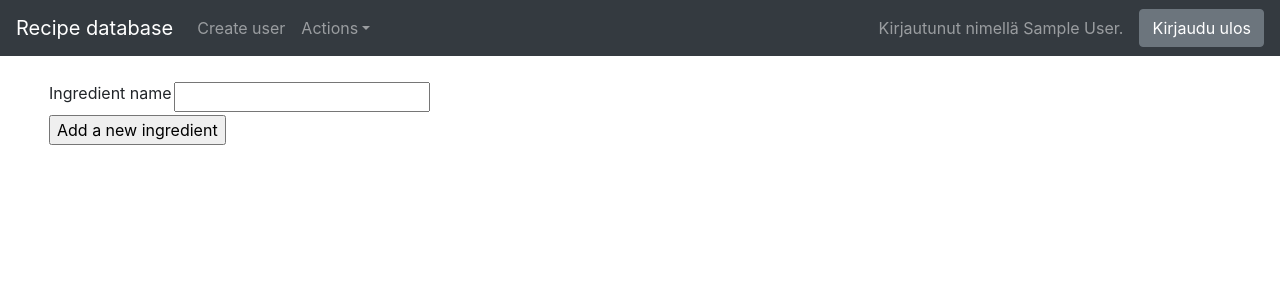
After one commit to silmish/Project-recipe, a Flask app: page /ingredients/new/ in a window 1280 px wide. The commit adds this page. Shown: the top 300 px of the page. Run offline with Flask 2, Linux system fonts and the light colour scheme; a user stored in the database is signed in; tables that the repository leaves empty hold one stand-in row (values such as "Sample post"); some libraries are stand-ins or nearby versions.

Commit message:
New layout and tables

```diff
--- a/application/__init__.py
+++ b/application/__init__.py
@@ -22,6 +22,9 @@ from application.recipes import views
 
 from application.auth import models
 from application.auth import views
+
+from application.ingredients import models
+from application.ingredients import views
 
 # kirjautuminen
 from application.auth.models import User
--- a/application/auth/views.py
+++ b/application/auth/views.py
@@ -1,5 +1,5 @@
 from flask import render_template, request, redirect, url_for
-from flask_login import login_user, logout_user, login_required
+from flask_login import login_user, logout_user
 
 from application import app, db
 from application.auth.models import User
--- /dev/null
+++ b/application/ingredients/forms.py
@@ -0,0 +1,9 @@
+from flask_wtf import FlaskForm
+from wtforms import StringField, validators
+
+
+class IngredientForm(FlaskForm):
+    name = StringField("Ingredient name")
+
+    class Meta:
+        csrf = False
--- /dev/null
+++ b/application/ingredients/views.py
@@ -0,0 +1,34 @@
+from flask import render_template, request, redirect, url_for
+from flask_login import login_required
+
+from application import app, db
+from application.ingredients.models import Ingredient
+from application.ingredients.forms import IngredientForm
+
+
+@app.route("/ingredients", methods=["GET"])
+@login_required
+def ingredients_index():
+    return render_template("ingredients/list.html", ingredients=Ingredient.query.all())
+
+
+@app.route("/ingredients/new/")
+@login_required
+def ingredients_form():
+    return render_template("ingredients/new.html", form=IngredientForm())
+
+
+@app.route("/ingredients/new/", methods=["POST"])
+@login_required
+def ingredients_create():
+    form = IngredientForm(request.form)
+
+    if not form.validate():
+        return render_template("ingredients/new.html", form=form)
+
+    t = Ingredient(form.name.data)
+
+    db.session().add(t)
+    db.session().commit()
+
+    return redirect(url_for("ingredients_index"))
--- a/application/recipes/forms.py
+++ b/application/recipes/forms.py
@@ -8,6 +8,3 @@ class RecipeForm(FlaskForm):
 
     class Meta:
         csrf = False
-
-
-        #[validators.Length(min=2)]
--- /dev/null
+++ b/application/templates/ingredients/new.html
@@ -0,0 +1,27 @@
+ {% extends "layout.html" %}
+
+  {% block body %}
+  <form method="POST" action="{{ url_for('ingredients_create') }}">
+    <table>
+      <tr>
+	<td>
+	  {{ form.name.label }}
+	</td>
+	<td>
+	  {{ form.name }}
+	</td>
+	<td>
+	  <ul>
+	    {% for error in form.name.errors %}
+	    <li>{{ error }}</li>
+	    {% endfor %}
+	  </ul>
+	</td>
+      </tr>
+      <tr>
+	<td colspan="3">
+	  <input type="submit" value="Add a new ingredient"/>
+	</td>
+      </tr>
+  </form>
+  {% endblock %}
--- a/application/templates/layout.html
+++ b/application/templates/layout.html
@@ -3,29 +3,59 @@
     <head>
       <meta charset="utf-8">
       <title>Recipe database</title>
+      <link rel="stylesheet" href="https://stackpath.bootstrapcdn.com/bootstrap/4.4.1/css/bootstrap.min.css" integrity="sha384-Vkoo8x4CGsO3+Hhxv8T/Q5PaXtkKtu6ug5TOeNV6gBiFeWPGFN9MuhOf23Q9Ifjh" crossorigin="anonymous">
+      <style>body {   padding-top: 2rem; }</style>
     </head>
 
     <body>
-    {% if current_user.is_authenticated %}
-      <p>
-	Kirjautunut nimellä {{ current_user.name }}. <a href="{{ url_for('auth_logout') }}">Kirjaudu ulos</a>
-      </p>
-      {% else %}
-      <a href="{{ url_for('auth_login') }}">Kirjaudu</a>
+    <nav class="navbar navbar-expand-md navbar-dark bg-dark fixed-top">
+  <a class="navbar-brand" href="#">Recipe database</a>
+  <button class="navbar-toggler" type="button" data-toggle="collapse" data-target="#navbarsExampleDefault" aria-controls="navbarsExampleDefault" aria-expanded="false" aria-label="Toggle navigation">
+    <span class="navbar-toggler-icon"></span>
+  </button>
+
+  <div class="collapse navbar-collapse" id="navbarsExampleDefault">
+    <ul class="navbar-nav mr-auto">
+      <li class="nav-item">
+        <a class="nav-link" href="{{ url_for('auth_create') }}">Create user <span class="sr-only">(current)</span></a>
+      </li>
+      {% if current_user.is_authenticated %}
+        <li class="nav-item dropdown">
+        <a class="nav-link dropdown-toggle" href="#" id="dropdown01" data-toggle="dropdown" aria-haspopup="true" aria-expanded="false">Actions</a>
+        <div class="dropdown-menu" aria-labelledby="dropdown01">
+	        <a class="dropdown-item" href="{{ url_for('recipes_index') }}">List recipes</a>
+	        <a class="dropdown-item" href="{{ url_for('recipes_create') }}">Add a recipe</a>
+            <a class="dropdown-item" href="{{ url_for('recipes_update') }}">Update recipe name</a>
+            <a class="dropdown-item" href="{{ url_for('recipes_delete') }}">Delete recipe</a>
+            <a class="dropdown-item" href="{{ url_for('ingredients_index') }}">List ingredients</a>
+            <a class="dropdown-item" href="{{ url_for('ingredients_create') }}">Add new ingredient</a>
+        </div>
+      </li>
       {% endif %}
-      <ul>
-    <li><a href="{{ url_for('auth_create') }}">Create user</a></li>
-	<li><a href="{{ url_for('recipes_index') }}">List recipes</a></li>
-	<li><a href="{{ url_for('recipes_create') }}">Add a recipe</a></li>
-    <li><a href="{{ url_for('recipes_update') }}">Update recipe name</a></li>
-    <li><a href="{{ url_for('recipes_delete') }}">Delete recipe</a></li>
-
-      </ul>
-
+    </ul>
+    <form class="form-inline my-2 my-lg-0">
+        {% if current_user.is_authenticated %}
+        <span class="navbar-text mr-3"> Kirjautunut nimellä {{ current_user.name }}.</span> <a class="btn btn-secondary my-2 my-sm-0" href="{{ url_for('auth_logout') }}">Kirjaudu ulos</a>
+        {% else %}
+        <a class="btn btn-secondary my-2 my-sm-0" href="{{ url_for('auth_login') }}">Kirjaudu</a>
+        {% endif %}
+    </form>
+  </div>
+</nav>
+    <main role="main" class="p-5">
+    <div class="row"> <div class="col-md-12">
       {% block body %}
       <p>
 	Content.
       </p>
       {% endblock %}
+    </div>
+    </div>
+    </main>
+    <!-- Optional JavaScript -->
+    <!-- jQuery first, then Popper.js, then Bootstrap JS -->
+    <script src="https://code.jquery.com/jquery-3.4.1.slim.min.js" integrity="sha384-J6qa4849blE2+poT4WnyKhv5vZF5SrPo0iEjwBvKU7imGFAV0wwj1yYfoRSJoZ+n" crossorigin="anonymous"></script>
+    <script src="https://cdn.jsdelivr.net/npm/popper.js@1.16.0/dist/umd/popper.min.js" integrity="sha384-Q6E9RHvbIyZFJoft+2mJbHaEWldlvI9IOYy5n3zV9zzTtmI3UksdQRVvoxMfooAo" crossorigin="anonymous"></script>
+    <script src="https://stackpath.bootstrapcdn.com/bootstrap/4.4.1/js/bootstrap.min.js" integrity="sha384-wfSDF2E50Y2D1uUdj0O3uMBJnjuUD4Ih7YwaYd1iqfktj0Uod8GCExl3Og8ifwB6" crossorigin="anonymous"></script>
     </body>
   </html>
```
Also changed, not shown: application/ingredients/models.py (added, +11 -0 lines), application/templates/ingredients/list.html (added, +14 -0 lines).
